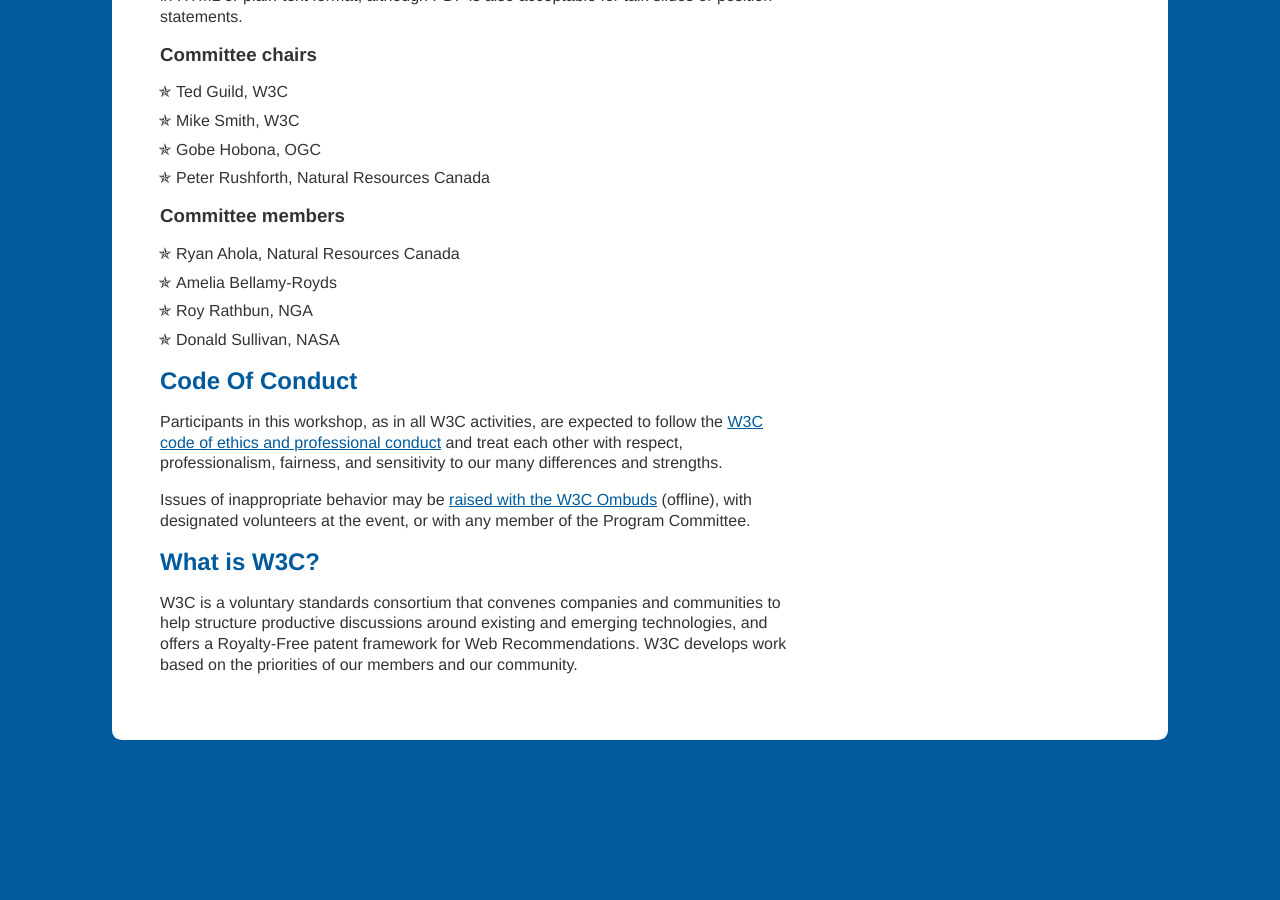
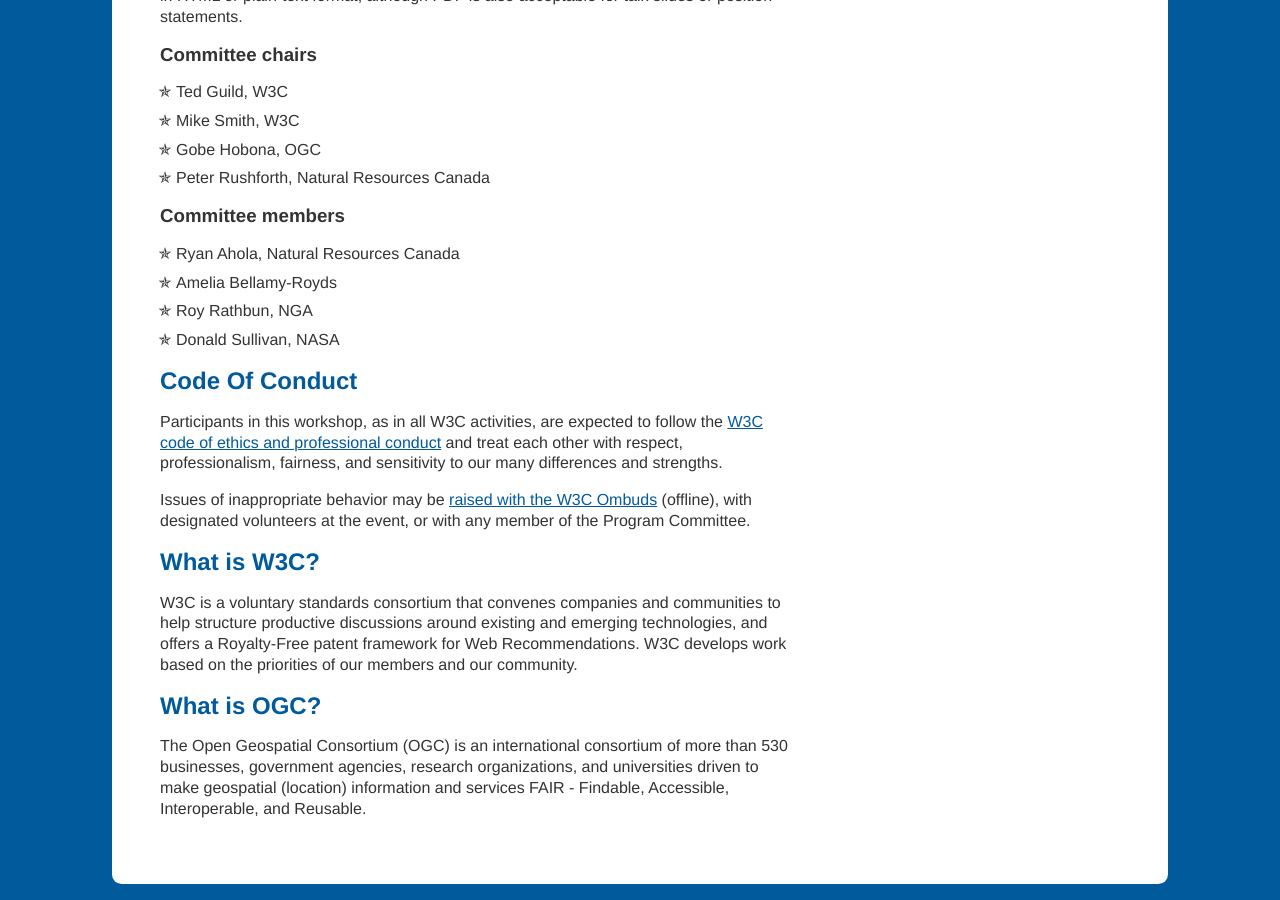
Before and after one commit to Maps4HTML/Maps4HTML-Workshop-2020, a Jekyll site: the page built from call-for-participation.html, in a window 1280 px wide and 900 px high, scrolled down 4511 px. Built offline with Jekyll 4.4.1, drawn with Linux system fonts in a browser that asks for light colours; before the commit the page ends 5267 px from its top, so only the background shows below that.

Commit message:
Add "About OGC" section
Closes #29.

```diff
--- a/call-for-participation.html
+++ b/call-for-participation.html
@@ -342,3 +342,11 @@
   Recommendations. W3C develops work based on the priorities of our members and
   our community.
 </p>
+
+<h2 id="ogc">What is OGC?</h2>
+<p>
+  The Open Geospatial Consortium (OGC) is an international consortium of more
+  than 530 businesses, government agencies, research organizations, and
+  universities driven to make geospatial (location) information and services
+  FAIR - Findable, Accessible, Interoperable, and Reusable.
+</p>
```
